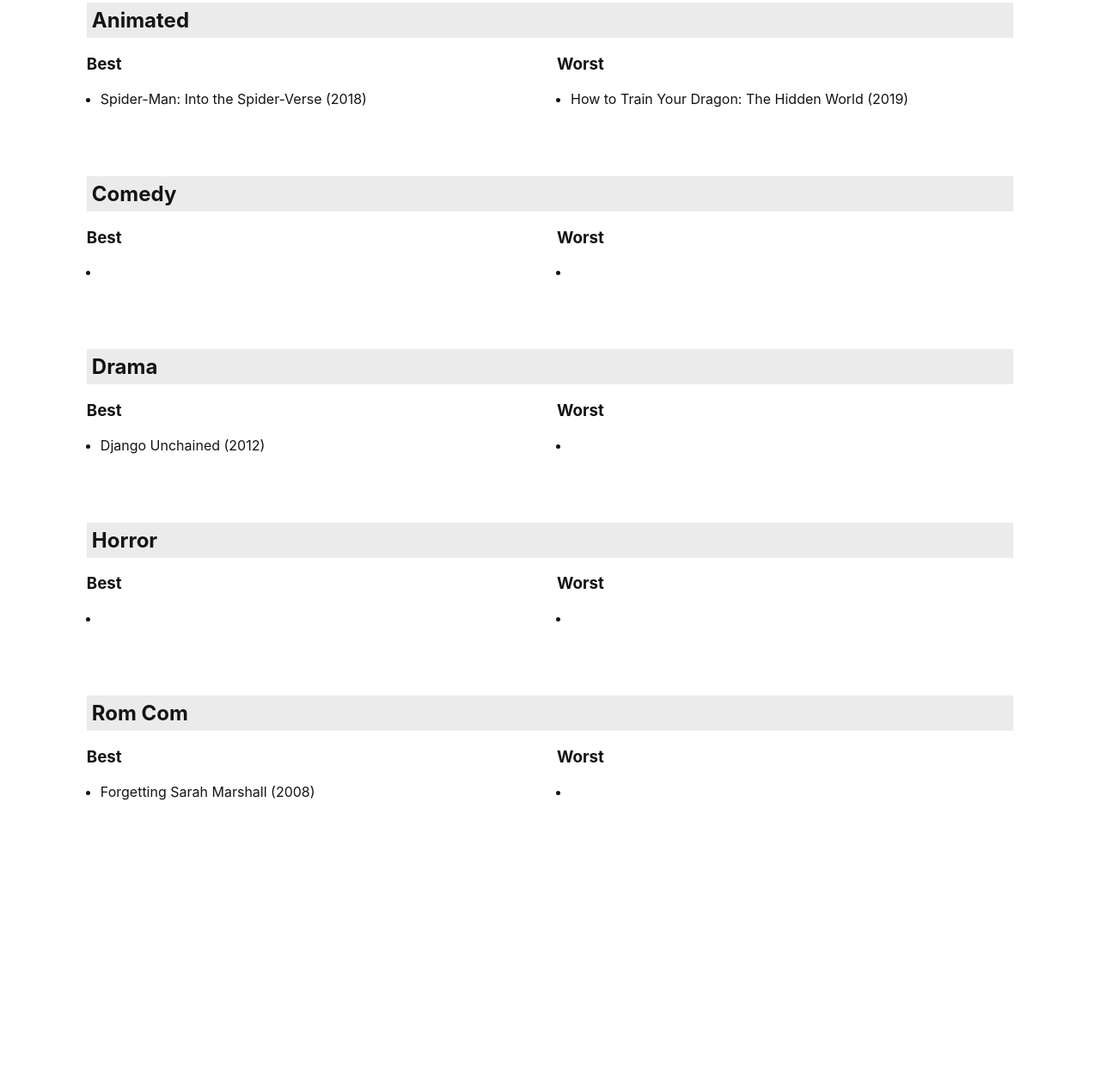
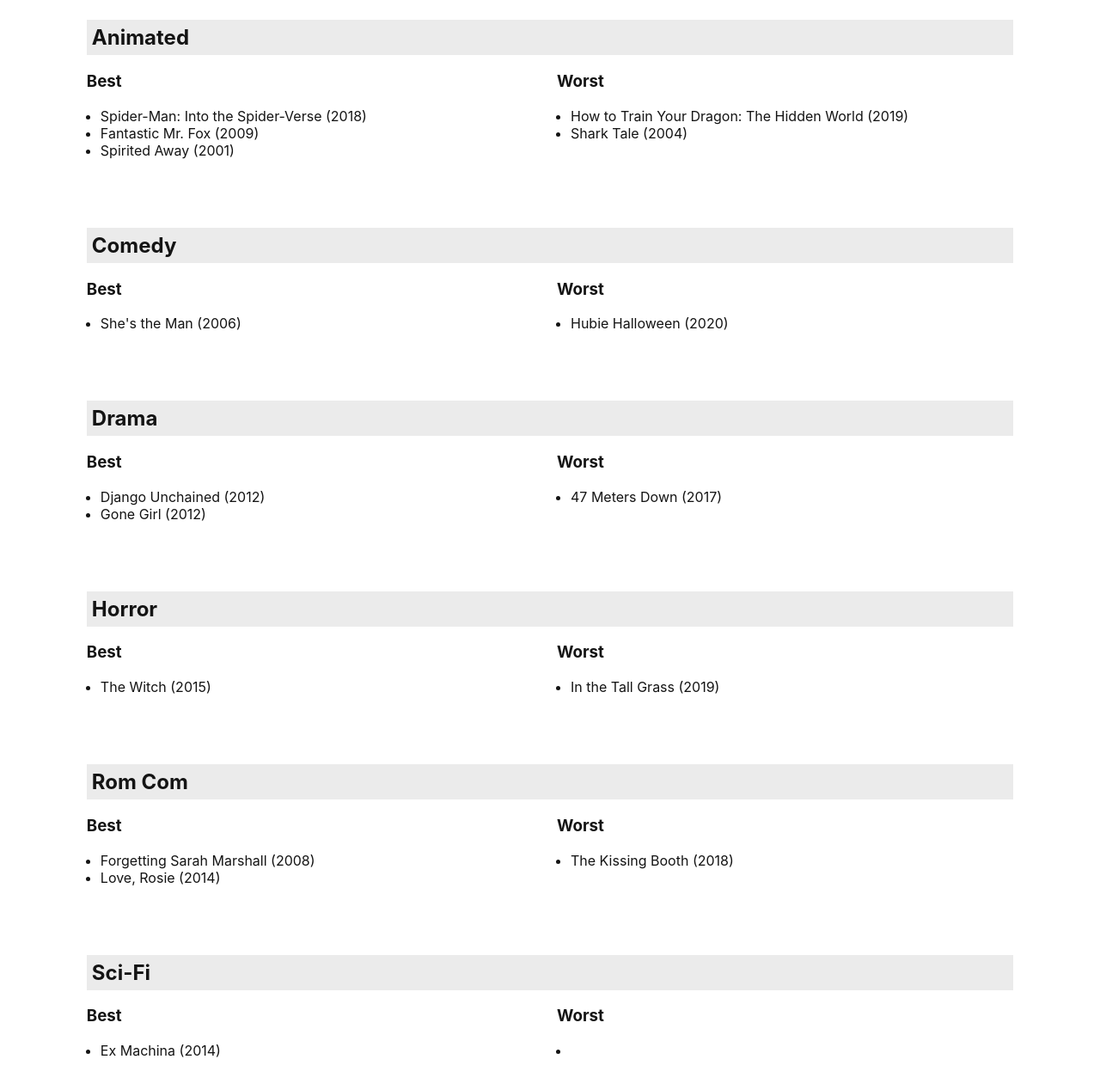
Before and after one commit to yoone12/ind-study-definitive-movie-list, a plain HTML site: page ind-study-definitive-movie-list/index.html in a window 1280 px wide. Shown: the part 370-1638 px from the top of the page at 86% size. Before the commit the page ends 1413 px from the top, so only its background shows below. Drawn offline with Linux system fonts and the light colour scheme.

Commit message:
Xenia's input
Xenia's best and worst movies added

```diff
--- a/ind-study-definitive-movie-list/index.html
+++ b/ind-study-definitive-movie-list/index.html
@@ -22,13 +22,14 @@
 					<h3>Best</h3>
 					<ul>
 						<li><a href="https://www.rottentomatoes.com/m/thor_ragnarok_2017">Thor: Ragnarok (2017)</a></li>
+						<li><a href="https://www.rottentomatoes.com/m/train_to_busan">Train to Busan (2016)</a></li>
 					</ul>
 				</section>
 
 				<section class="category-best-worst worst">
 					<h3>Worst</h3>
 					<ul>
-						<li></li>
+						<li><a href="https://www.rottentomatoes.com/m/spy_kids_all_the_time_in_the_world_in_4d">Spy Kids: All The Time in the World in 4D (2011)</a></li>
 					</ul>
 				</section>
 			</div>
@@ -42,6 +43,8 @@
 					<h3>Best</h3>
 					<ul>
 						<li><a href="https://www.rottentomatoes.com/m/spider_man_into_the_spider_verse">Spider-Man: Into the Spider-Verse (2018)</a></li>
+						<li><a href="https://www.rottentomatoes.com/m/1197696-fantastic_mr_fox">Fantastic Mr. Fox (2009)</a></li>
+						<li><a href="https://www.rottentomatoes.com/m/spirited_away">Spirited Away (2001)</a></li>
 					</ul>
 				</section>
 
@@ -49,6 +52,7 @@
 					<h3>Worst</h3>
 					<ul>
 						<li><a href="https://www.rottentomatoes.com/m/how_to_train_your_dragon_the_hidden_world">How to Train Your Dragon: The Hidden World (2019)</a></li>
+						<li><a href="https://www.rottentomatoes.com/m/shark_tale">Shark Tale (2004)</a></li>
 					</ul>
 				</section>
 			</div>
@@ -61,14 +65,14 @@
 				<section class="category-best-worst best">
 					<h3>Best</h3>
 					<ul>
-						<li></li>
+						<li><a href="https://www.rottentomatoes.com/m/shes_the_man">She's the Man (2006)</a></li>
 					</ul>
 				</section>
 
 				<section class="category-best-worst worst">
 					<h3>Worst</h3>
 					<ul>
-						<li></li>
+						<li><a href="https://www.rottentomatoes.com/m/hubie_halloween">Hubie Halloween (2020)</a></li>
 					</ul>
 				</section>
 			</div>
@@ -82,13 +86,14 @@
 					<h3>Best</h3>
 					<ul>
 						<li><a href="https://www.rottentomatoes.com/m/django_unchained_2012">Django Unchained (2012)</a></li>
+						<li><a href="https://www.rottentomatoes.com/m/gone_girl">Gone Girl  (2012)</a></li>
 					</ul>
 				</section>
 
 				<section class="category-best-worst worst">
 					<h3>Worst</h3>
 					<ul>
-						<li></li>
+						<li><a href="https://www.rottentomatoes.com/m/47_meters_down">47 Meters Down (2017)</a></li>
 					</ul>
 				</section>
 			</div>
@@ -101,14 +106,14 @@
 				<section class="category-best-worst best">
 					<h3>Best</h3>
 					<ul>
-						<li></li>
+						<li><a href="https://www.rottentomatoes.com/m/the_witch_2016">The Witch (2015)</a></li>
 					</ul>
 				</section>
 
 				<section class="category-best-worst worst">
 					<h3>Worst</h3>
 					<ul>
-						<li></li>
+						<li><a href="https://www.rottentomatoes.com/m/in_the_tall_grass_2019">In the Tall Grass (2019)</a></li>
 					</ul>
 				</section>
 			</div>
@@ -122,6 +127,27 @@
 					<h3>Best</h3>
 					<ul>
 						<li><a href="https://www.rottentomatoes.com/m/forgetting_sarah_marshall">Forgetting Sarah Marshall (2008)</a></li>
+						<li><a href="https://www.rottentomatoes.com/m/love_rosie">Love, Rosie (2014)</a></li>
+					</ul>
+				</section>
+
+				<section class="category-best-worst worst">
+					<h3>Worst</h3>
+					<ul>
+						<li><a href="https://www.rottentomatoes.com/m/the_kissing_booth">The Kissing Booth (2018)</a></li>
+					</ul>
+				</section>
+			</div>
+		</article>
+
+		<article class="category">
+			<h2>Sci-Fi</h2>
+
+			<div class="category-lists">
+				<section class="category-best-worst best">
+					<h3>Best</h3>
+					<ul>
+						<li><a href="https://www.rottentomatoes.com/m/ex_machina">Ex Machina (2014)</a></li>
 					</ul>
 				</section>
 
@@ -133,6 +159,7 @@
 				</section>
 			</div>
 		</article>
+
 	</main>
 </div>
 </body>
```
